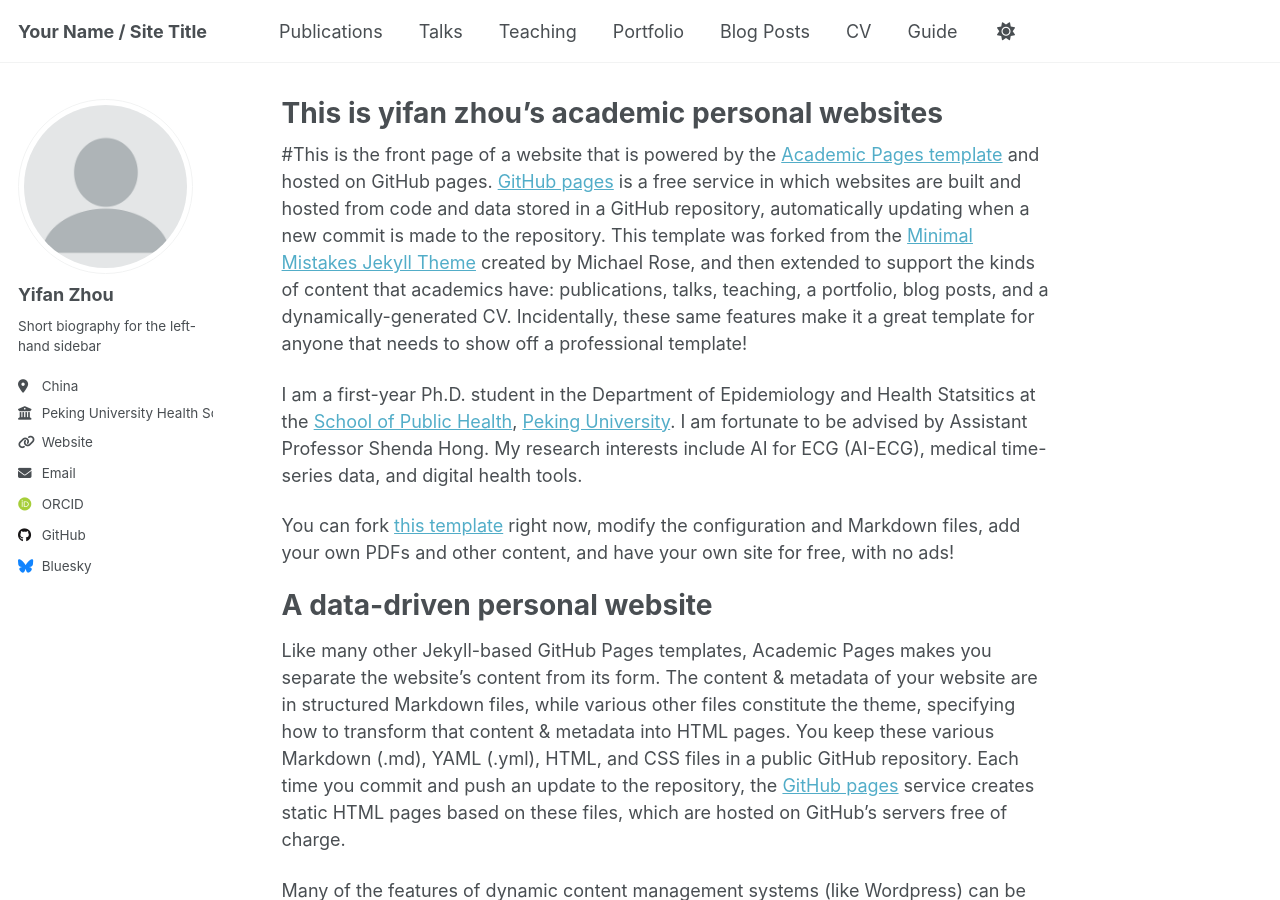
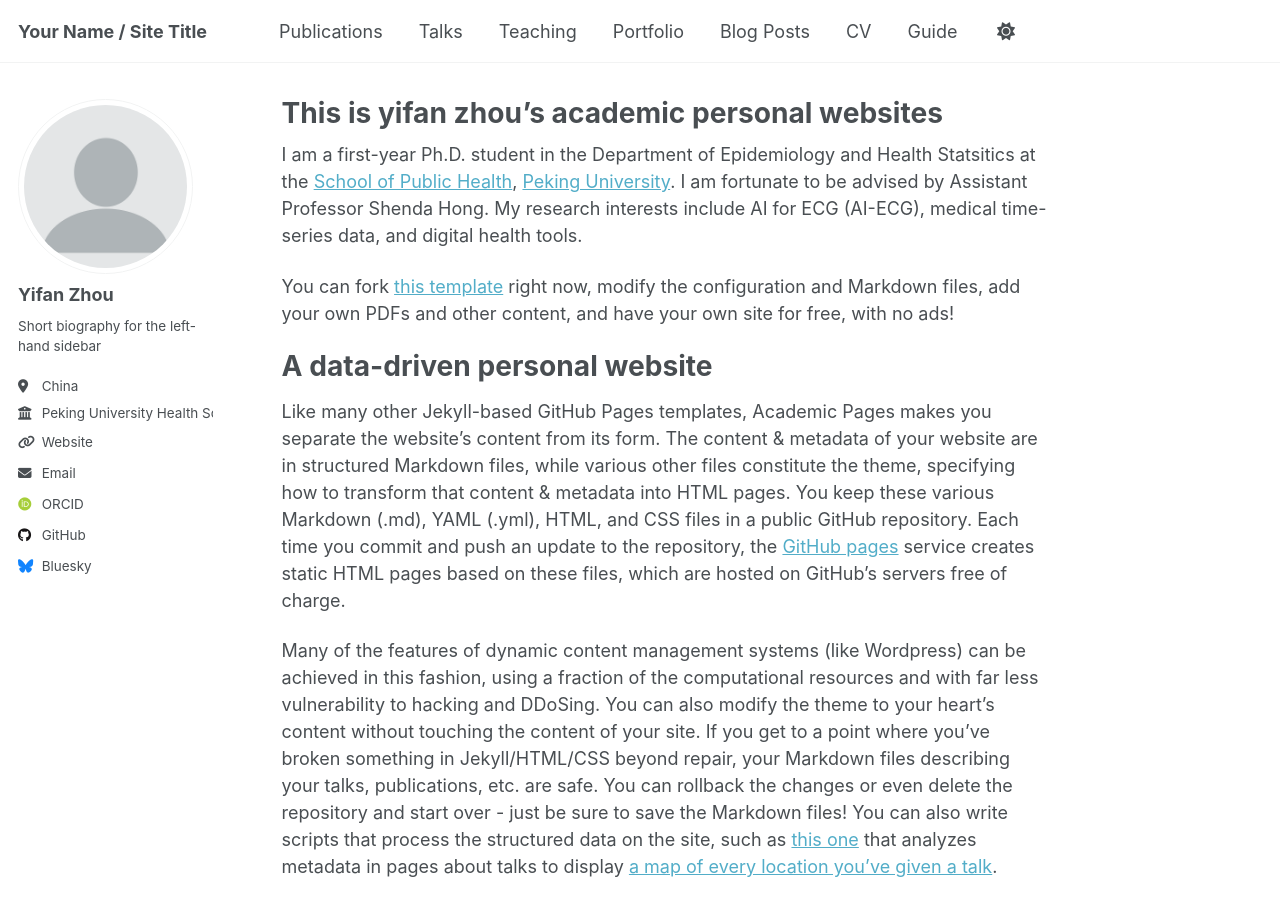
Before and after one commit to zyf20261/zyf20261.github.io, a Jekyll site: the page built from _pages/about.md, in a window 1280 px wide and 900 px high. Built offline with Jekyll 4.4.1, drawn with Linux system fonts in a browser that asks for light colours; some web fonts are replaced; a script that is not in the unit is left out.

Commit message:
Update about.md

```diff
--- a/_pages/about.md
+++ b/_pages/about.md
@@ -7,7 +7,7 @@ redirect_from:
   - /about.html
 ---
 
-#This is the front page of a website that is powered by the [Academic Pages template](https://github.com/academicpages/academicpages.github.io) and hosted on GitHub pages. [GitHub pages](https://pages.github.com) is a free service in which websites are built and hosted from code and data stored in a GitHub repository, automatically updating when a new commit is made to the repository. This template was forked from the [Minimal Mistakes Jekyll Theme](https://mmistakes.github.io/minimal-mistakes/) created by Michael Rose, and then extended to support the kinds of content that academics have: publications, talks, teaching, a portfolio, blog posts, and a dynamically-generated CV. Incidentally, these same features make it a great template for anyone that needs to show off a professional template!
+<!--This is the front page of a website that is powered by the [Academic Pages template](https://github.com/academicpages/academicpages.github.io) and hosted on GitHub pages.[GitHub pages](https://pages.github.com) is a free service in which websites are built and hosted from code and data stored in a GitHub repository, automatically updating when a new commit is made to the repository. This template was forked from the [Minimal Mistakes Jekyll Theme](https://mmistakes.github.io/minimal-mistakes/) created by Michael Rose, and then extended to support the kinds of content that academics have: publications, talks, teaching, a portfolio, blog posts, and a dynamically-generated CV. Incidentally, these same features make it a great template for anyone that needs to show off a professional template!-->
 
 I am a first-year Ph.D. student in the Department of Epidemiology and Health Statsitics at the [School of Public Health](https://sph.pku.edu.cn/), [Peking University](https://www.pku.edu.cn/). I am fortunate to be advised by Assistant Professor Shenda Hong. My research interests include AI for ECG (AI-ECG), medical time-series data, and digital health tools.
 
```
